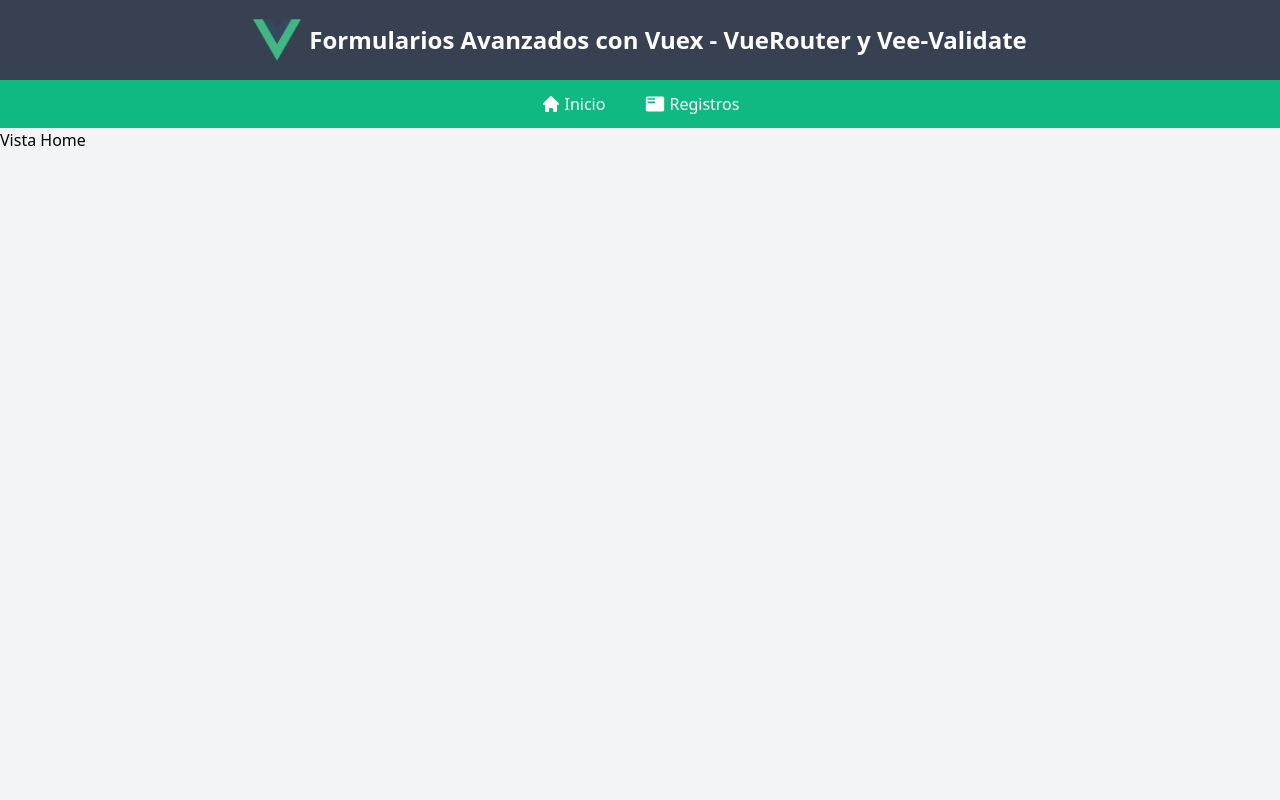
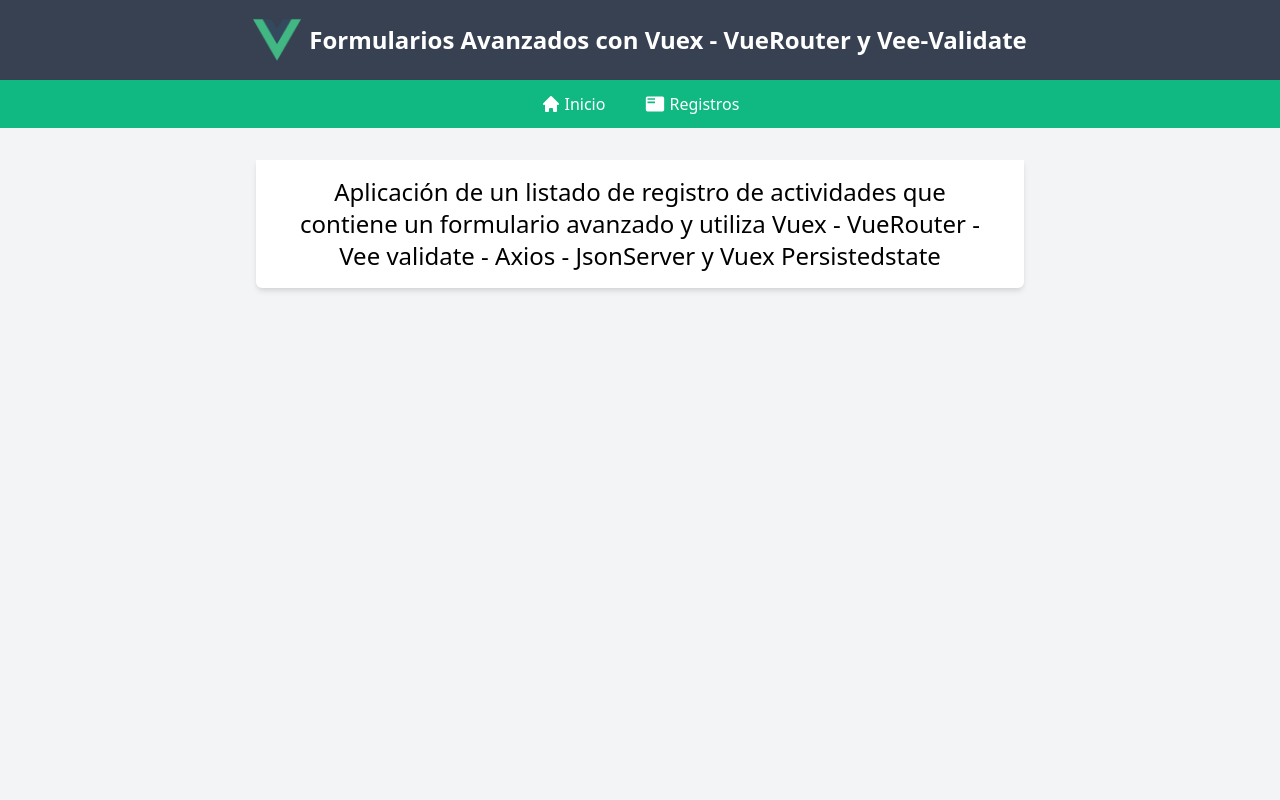
Before and after one commit to FernandoDRomano/form-advanced-vue, a Vue app: page / in a window 1280 px wide. Shown: the top 800 px of the page. Built offline with nearby package versions, Linux system fonts and the light colour scheme.

Commit message:
Configurando la vista Home

```diff
--- a/src/components/Partials/Main.vue
+++ b/src/components/Partials/Main.vue
@@ -1,5 +1,5 @@
 <template>
-    <div class="container mx-auto bg-gray-100 min-h-screen">
+    <div class="container mx-auto bg-gray-100 min-h-screen pt-8">
         <router-view></router-view>
     </div>
 </template>
--- a/src/views/Home.vue
+++ b/src/views/Home.vue
@@ -1,6 +1,10 @@
 <template>
     <div>
-        Vista Home
+        <div class="bg-white py-4 px-7 rounded-b-md shadow-md md:w-4/5 lg:w-3/5 mx-4 sm:mx-10 md:mx-auto">
+            <h2 class="text-center text-lg sm:text-xl md:text-2xl font-light">
+                Aplicación de un listado de registro de actividades que contiene un formulario avanzado y utiliza Vuex - VueRouter - Vee validate - Axios - JsonServer y Vuex Persistedstate
+            </h2>
+        </div>
     </div>
 </template>
 
```
